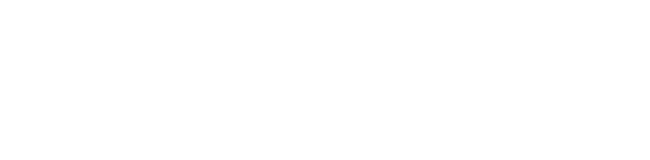
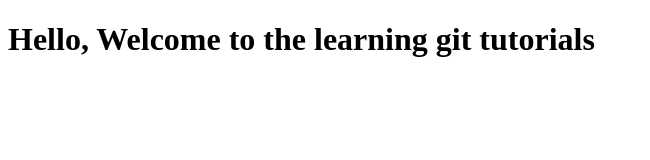
Before and after one commit to Sarang033/LearningGit, a plain HTML site: page contact.html in a window 1280 px wide. Shown: the whole page, without its empty margins (0-650 px from the left). Drawn offline with Linux system fonts and the light colour scheme.

Commit message:
Update contact.html

```diff
--- a/contact.html
+++ b/contact.html
@@ -7,6 +7,6 @@
     <title>here i get the contacts</title>
 </head>
 <body>
-
+    <h1>Hello, Welcome to the learning git tutorials</h1>
 </body>
 </html>
```
